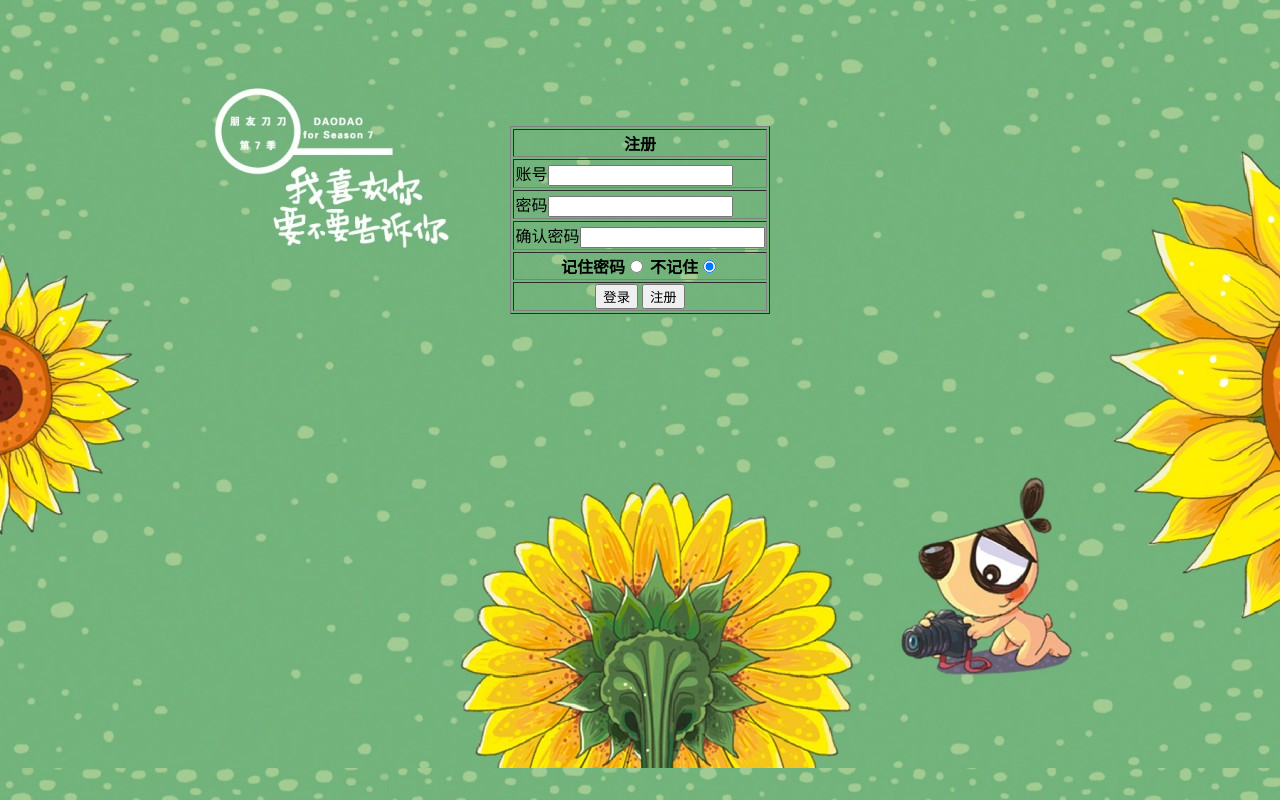
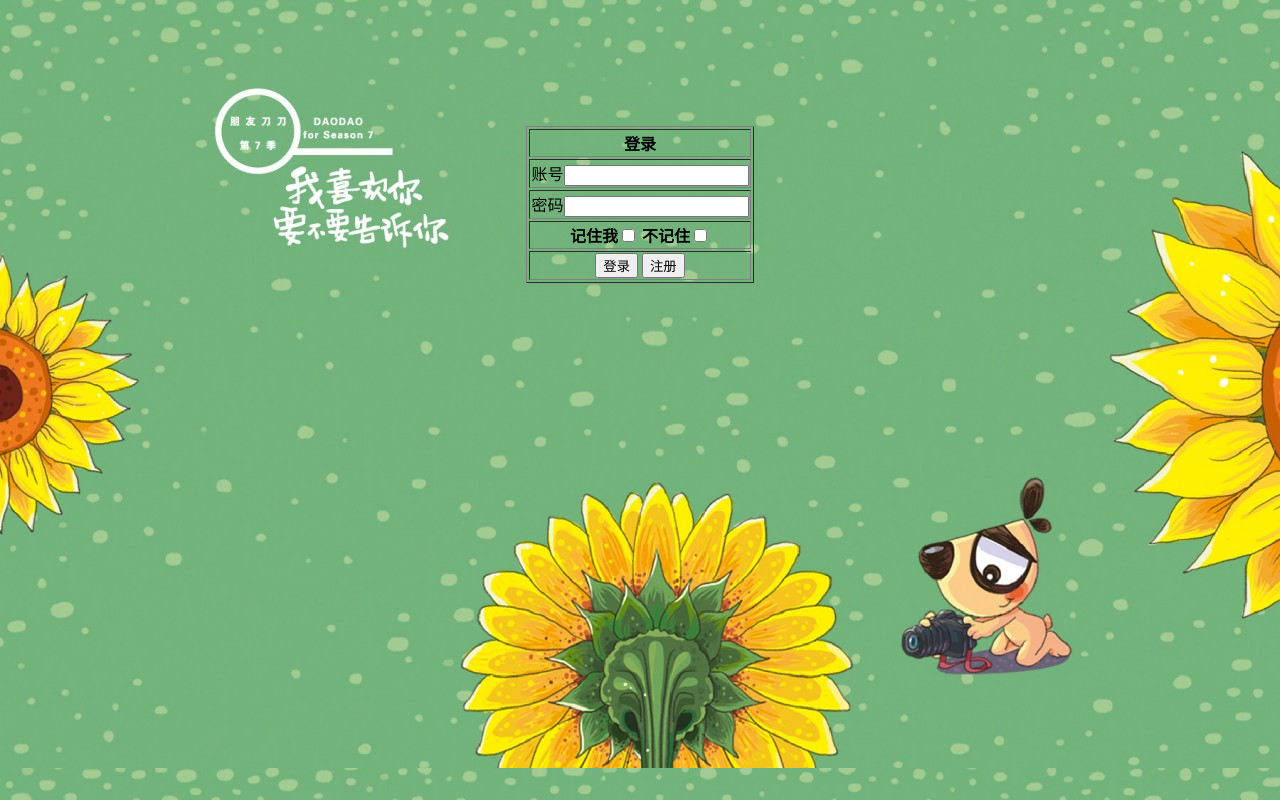
Before and after one commit to Crecendow/web_tasks, a plain HTML site: page F0/index.html in a window 1280 px wide. Drawn offline with Linux system fonts and the light colour scheme.

Commit message:
根据issue修改

```diff
--- a/F0/index.html
+++ b/F0/index.html
@@ -9,11 +9,11 @@
    <div align=center>
       <table  border=1;width="300px" style="margin:10%auto">
 	      <form action=""  method="post"　name="form">
-		     <tr><th>注册</th></tr>
+		     <tr><th>登录</th></tr>
 		     <tr><td>账号<input type="text" name="id"/></td></tr>
 		     <tr><td>密码<input type="password" name="pws"/></td></tr>
-			 <tr><td>确认密码<input type="password" name="rep"/></td></tr>
-			 <tr><th>记住密码<input type="radio" name="choice" />    不记住<input type="radio" name="choice" checked="default"/></th></tr>
+
+			 <tr><th>记住我<input type="checkbox" name="choice" value="remember" />    不记住<input type="checkbox" name="choice" value="noremember"/></th></tr>
 			 <tr><th><input type="submit" value="登录"> <input type="submit" value="注册"></th></tr>
 
 	       </form>
```
